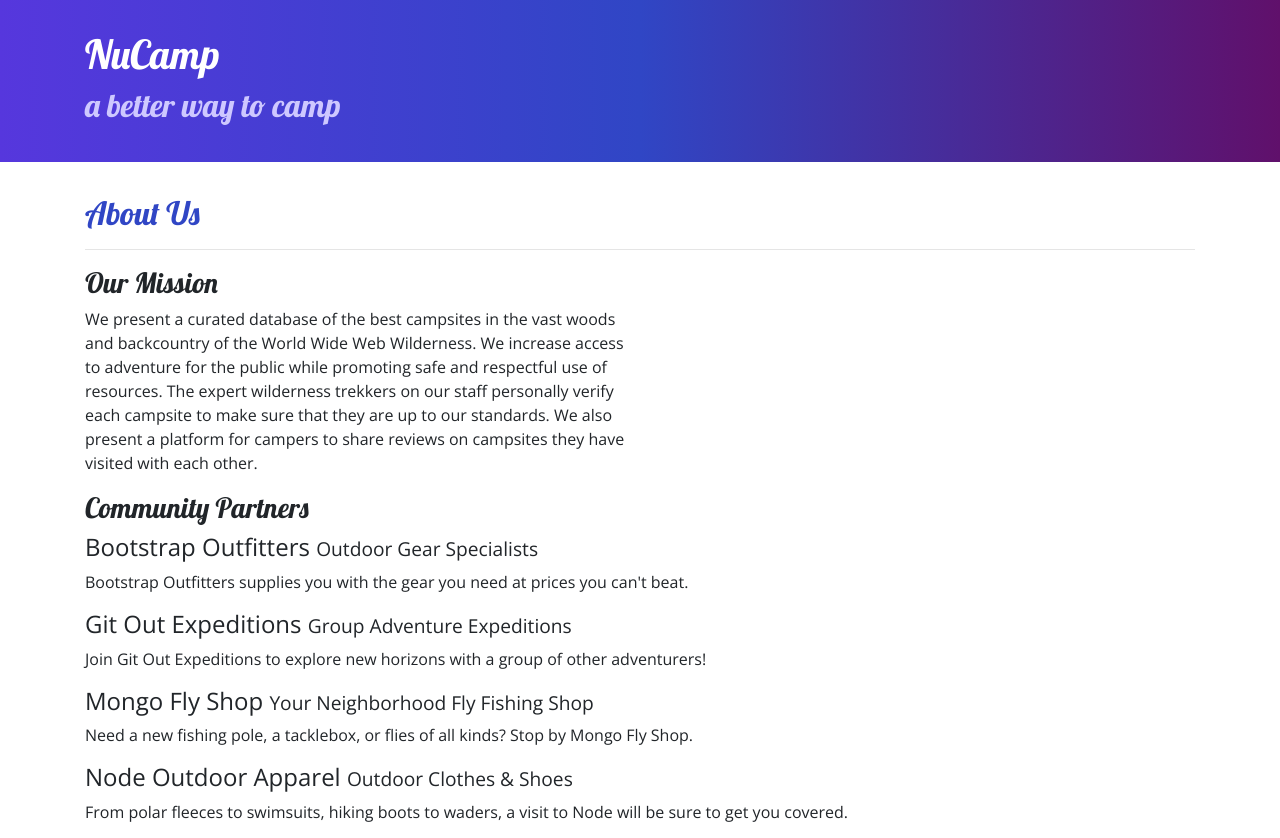
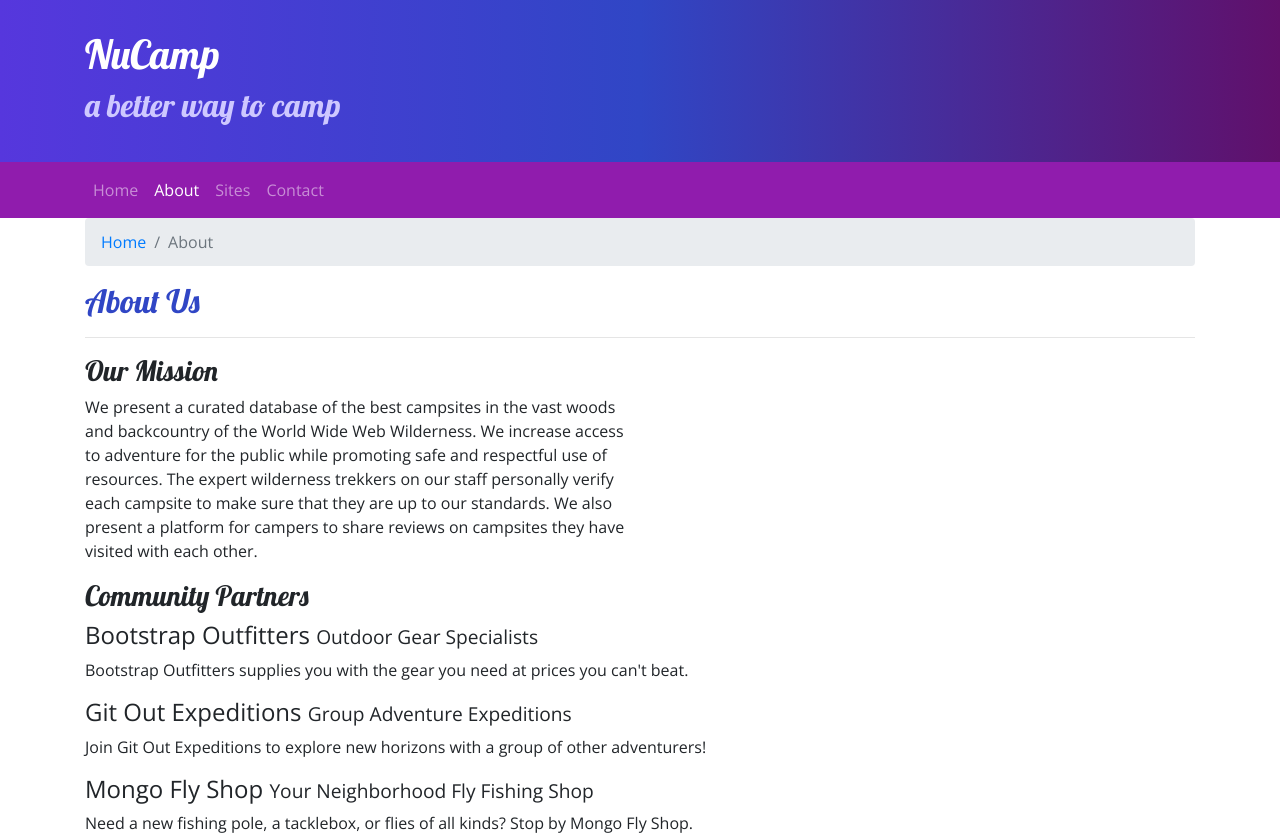
Before and after one commit to PineappleLight/nucamp-bootstrap, a website: page aboutus.html in a window 1280 px wide. Shown: the top 838 px of the page. Drawn offline with nearby package versions, Linux system fonts and the light colour scheme.

Commit message:
Custom Styles

```diff
--- a/aboutus.html
+++ b/aboutus.html
@@ -28,9 +28,29 @@
         </div>
     </header>
 
+    <nav class="navbar navbar-expand-sm navbar-dark sticky-top">
+        <div class="container">
+        <button class="navbar-toggler ml-auto" type="button" data-toggle="collapse" data-target="#nucampNavbar">
+            <span class="navbar-toggler-icon"></span>
+        </button>
+        <div class="collapse navbar-collapse" id="nucampNavbar">
+        <ul class="navbar-nav">
+            <li class="nav-item"><a class="nav-link" href="index.html">Home</a></li>
+            <li class="nav-item active"><a class="nav-link" href="#">About</a></li>
+            <li class="nav-item"><a class="nav-link" href="#">Sites</a></li>
+            <li class="nav-item"><a class="nav-link" href="#">Contact</a></li>
+        </ul>
+     </div>
+    </div>
+    </nav>
+
     <div class="container">
         <div class="row">
             <div class="col-12">
+                <ol class="breadcrumb">
+                    <li class="breadcrumb-item"><a href="index.html">Home</a></li>
+                    <li class="breadcrumb-item active">About</li>
+                </ol>
                <h2>About Us</h2>
                <hr />
             </div>
--- a/css/styles.css
+++ b/css/styles.css
@@ -23,6 +23,7 @@ footer {
     padding: 30px;
     background-image: linear-gradient(to right, #5637DD, #3046C5, #60106B);
     color: white;
+    margin: 0;
 }
 
 .row-content {
@@ -30,3 +31,5 @@ footer {
     border-bottom: 1px ridge;
     min-height: 200px;
 }
+.navbar {
+    background-color: #901CAD;
```
Also changed, not shown: index.html (+16 -0 lines).
